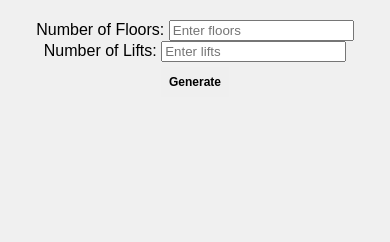
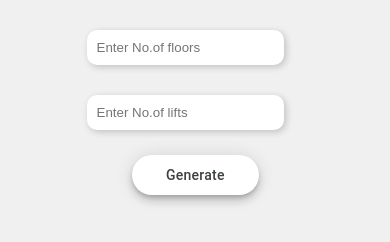
Before and after one commit to Shreyask24/Lift-Simulation, a plain HTML site: page index.html in a window 390 px wide. Drawn offline with Linux system fonts and the light colour scheme.

Commit message:
Fixed Css issues

```diff
--- a/index.html
+++ b/index.html
@@ -10,10 +10,10 @@
 
 <body>
     <div id="control-panel">
-        <label for="floors">Number of Floors:</label>
-        <input type="number" id="floors" min="2" placeholder="Enter floors">
-        <label for="lifts">Number of Lifts:</label>
-        <input type="number" id="lifts" min="1" placeholder="Enter lifts">
+        <!-- <label for="floors">Number of Floors:</label> -->
+        <input type="number" id="floors" min="2" placeholder="Enter No.of floors">
+        <!-- <label for="lifts">Number of Lifts:</label> -->
+        <input type="number" id="lifts" min="1" placeholder="Enter No.of lifts">
         <button id="generate">Generate</button>
     </div>
     <div id="building"></div>
--- a/styles.css
+++ b/styles.css
@@ -22,6 +22,40 @@ body {
     /* Enable horizontal scrolling */
 }
 
+#generate {
+    align-items: center;
+    appearance: none;
+    background-color: #fff;
+    border-radius: 24px;
+    border-style: none;
+    box-shadow: rgba(0, 0, 0, .2) 0 3px 5px -1px, rgba(0, 0, 0, .14) 0 6px 10px 0, rgba(0, 0, 0, .12) 0 1px 18px 0;
+    box-sizing: border-box;
+    color: #3c4043;
+    cursor: pointer;
+    display: inline-flex;
+    fill: currentcolor;
+    font-family: "Google Sans", Roboto, Arial, sans-serif;
+    font-size: 14px;
+    font-weight: 500;
+    height: 40px;
+    justify-content: center;
+    letter-spacing: .25px;
+    line-height: normal;
+    max-width: 100%;
+    overflow: visible;
+    padding: 10px;
+    position: relative;
+    text-align: center;
+    text-transform: none;
+    transition: box-shadow 280ms cubic-bezier(.4, 0, .2, 1), opacity 15ms linear 30ms, transform 270ms cubic-bezier(0, 0, .2, 1) 0ms;
+    user-select: none;
+    -webkit-user-select: none;
+    touch-action: manipulation;
+    width: 15vh;
+    will-change: transform, opacity;
+    z-index: 0;
+}
+
 .floor {
     display: flex;
     justify-content: space-between;
@@ -33,6 +67,19 @@ body {
     margin-bottom: 10px;
     position: relative;
 }
+
+#floors,
+#lifts {
+    max-width: 190px;
+    padding: 10px;
+    border: none;
+    border-radius: 4px;
+    box-shadow: 2px 2px 7px 0 rgb(0, 0, 0, 0.2);
+    outline: none;
+    color: dimgray;
+    border-radius: 10px;
+}
+
 
 .floor-buttons {
     display: flex;
@@ -107,17 +154,33 @@ button.down {
 }
 
 @media screen and (max-width: 600px) and (min-width: 200px) {
-    .floor {
-        height: 70px;
-    }
-
     .lift {
         width: 40px;
         height: 60px;
+        bottom: 0;
+        margin-left: 0;
+        flex-wrap: wrap;
+
     }
 
     button {
         padding: 8px;
         font-size: 12px;
     }
+
+    button.up {
+        margin-top: 15px;
+    }
+
+    button.down {
+        margin-bottom: 10px;
+
+    }
+
+    #floors,
+    #lifts {
+        margin-top: 10px;
+        margin-bottom: 20px;
+        margin-right: 20px;
+    }
 }
```
